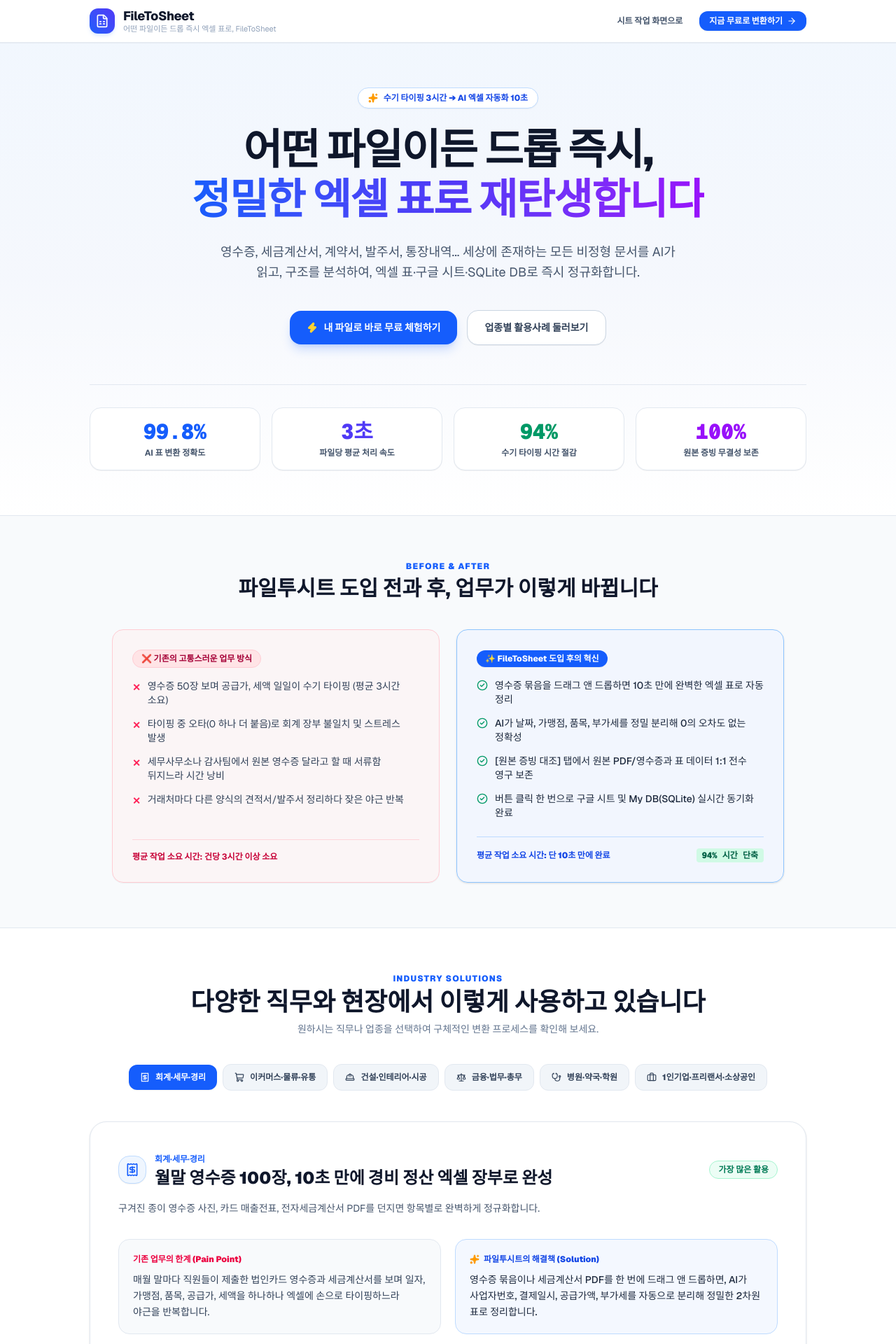
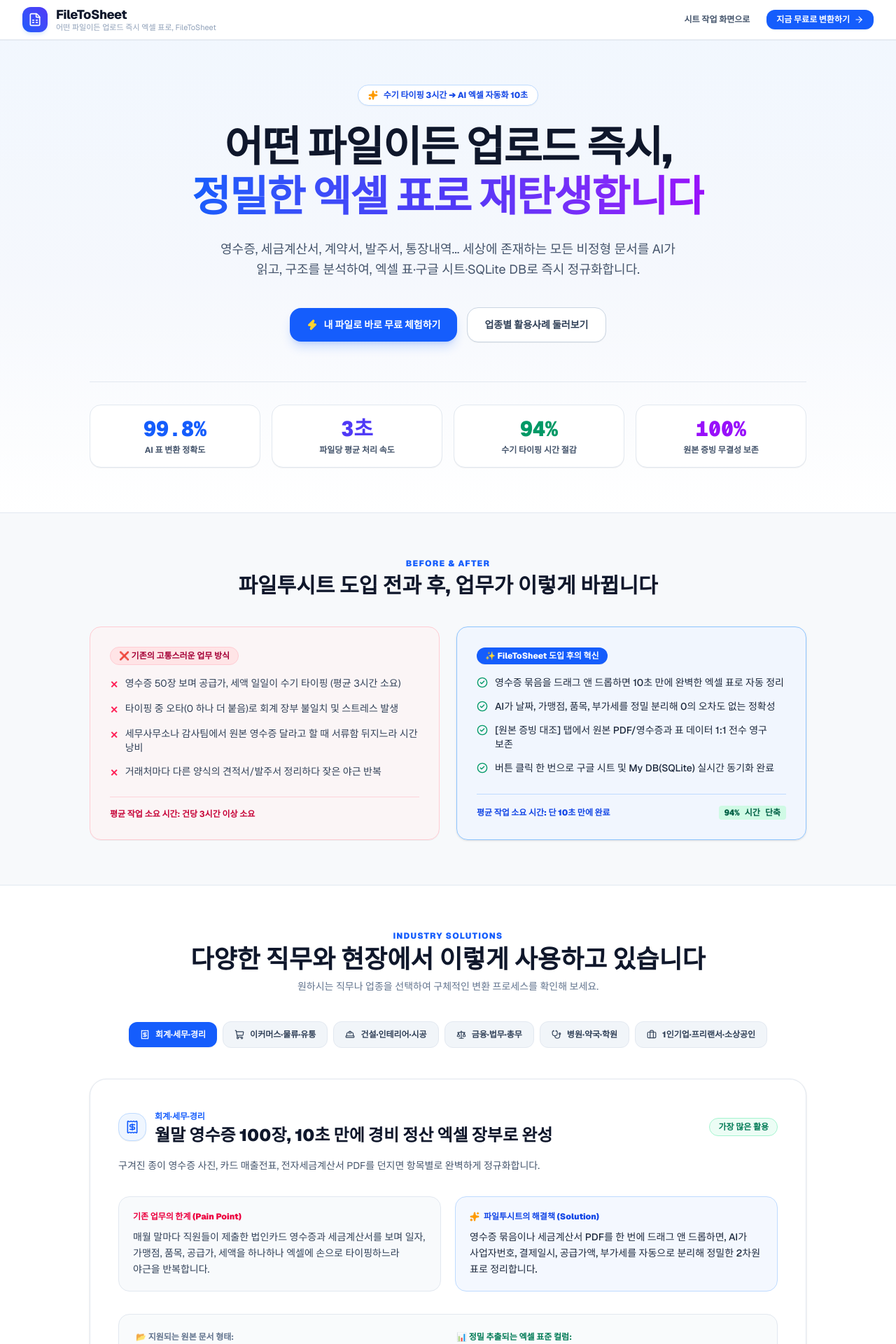
Before and after one commit to Charismagreat/FileToSheet, a Next.js app: page /use-cases in a window 1280 px wide. Shown: the top 1920 px of the page at 70% size. Built offline with nearby package versions, Linux system fonts and the light colour scheme.

Commit message:
fix(layout): unify all section container structures to max-w-5xl and update slogan to '업로드 즉시'

```diff
--- a/src/app/layout.tsx
+++ b/src/app/layout.tsx
@@ -13,8 +13,8 @@
 });
 
 export const metadata: Metadata = {
-  title: "FileToSheet - 어떤 파일이든 드롭 즉시 엑셀 표로",
-  description: "영수증, 전표 이미지, PDF, 엑셀, CSV 파일을 드롭 즉시 2차원 스프레드시트로 변환하는 FileToSheet SaaS",
+  title: "FileToSheet - 어떤 파일이든 업로드 즉시 엑셀 표로",
+  description: "영수증, 전표 이미지, PDF, 엑셀, CSV 파일을 업로드 즉시 2차원 스프레드시트로 변환하는 FileToSheet SaaS",
 };
 
 export default function RootLayout({ children }: LayoutProps<"/">) {
--- a/src/app/use-cases/page.tsx
+++ b/src/app/use-cases/page.tsx
@@ -113,20 +113,19 @@
 
   return (
     <div className="min-h-screen bg-slate-50 text-slate-800 flex flex-col font-sans selection:bg-blue-600 selection:text-white">
-      {/* 1. 상단 글로벌 내비게이션 바 (max-w-5xl 수직 정렬 일치) */}
-      <header className="border-b border-slate-200/80 bg-white/95 backdrop-blur sticky top-0 z-40 px-4 sm:px-6 lg:px-8 py-3 shadow-2xs">
-        <div className="max-w-5xl mx-auto w-full flex items-center justify-between">
-          <Link href="/" className="flex items-center gap-3 group">
+      {/* 1. 상단 글로벌 내비게이션 바 (메인 화면 헤더와 동일한 전폭 패딩 정렬) */}
+      <header className="border-b border-slate-200/80 bg-white/95 backdrop-blur sticky top-0 z-50 px-4 sm:px-6 lg:px-8 py-2.5 flex items-center justify-between gap-4 shadow-2xs">
+        <Link href="/" className="flex items-center gap-3 group shrink-0">
           <div className="w-9 h-9 rounded-xl bg-gradient-to-tr from-blue-600 to-indigo-600 flex items-center justify-center shadow-md shadow-blue-500/15 group-hover:scale-105 transition">
             <FileSpreadsheet className="w-5 h-5 text-white" />
           </div>
           <div>
             <span className="font-extrabold text-lg tracking-tight text-slate-900 leading-tight block">FileToSheet</span>
-              <p className="text-[11px] text-slate-400 font-normal leading-tight hidden sm:block">어떤 파일이든 드롭 즉시 엑셀 표로, FileToSheet</p>
+            <p className="text-[11px] text-slate-400 font-normal leading-tight hidden sm:block">어떤 파일이든 업로드 즉시 엑셀 표로, FileToSheet</p>
           </div>
         </Link>
 
-          <div className="flex items-center gap-2.5">
+        <div className="flex items-center gap-2.5 shrink-0">
           <Link
             href="/"
             className="text-xs font-bold px-3.5 py-1.5 rounded-xl text-slate-600 hover:text-slate-900 hover:bg-slate-100 transition active:scale-95"
@@ -141,11 +140,10 @@
             <ArrowRight className="w-3.5 h-3.5" />
           </Link>
         </div>
-        </div>
       </header>
 
       {/* 2. Hero Section: 밝고 신뢰감 있는 라이트 블루 그라디언트 테마 (max-w-5xl 일치) */}
-      <section className="relative overflow-hidden pt-16 pb-16 px-4 sm:px-6 lg:px-8 border-b border-slate-200 bg-gradient-to-b from-blue-50/70 via-indigo-50/30 to-white">
+      <section className="relative overflow-hidden pt-16 pb-16 px-4 sm:px-6 lg:px-8 border-b border-slate-200 bg-gradient-to-b from-blue-50/70 via-indigo-50/30 to-white w-full">
         <div className="max-w-5xl mx-auto w-full text-center relative z-10 flex flex-col items-center">
           <div className="inline-flex items-center gap-2 px-3.5 py-1.5 rounded-full bg-white border border-blue-200 text-blue-700 text-xs font-extrabold mb-6 shadow-xs animate-in fade-in slide-in-from-top-3">
             <Sparkles className="w-3.5 h-3.5 text-amber-500 fill-amber-500" />
@@ -153,7 +151,7 @@
           </div>
 
           <h1 className="text-3xl sm:text-5xl lg:text-6xl font-black text-slate-900 tracking-tight leading-[1.18] mb-6 break-keep max-w-4xl mx-auto">
-            어떤 파일이든 드롭 즉시, <br className="hidden sm:inline" />
+            어떤 파일이든 업로드 즉시, <br className="hidden sm:inline" />
             <span className="bg-clip-text text-transparent bg-gradient-to-r from-blue-600 via-indigo-600 to-purple-600">
               정밀한 엑셀 표로 재탄생합니다
             </span>
@@ -180,7 +178,7 @@
             </a>
           </div>
 
-          {/* 4대 핵심 지표 카드 그리드 (max-w-5xl 전체 폭 일치) */}
+          {/* 4대 핵심 지표 카드 그리드 (max-w-5xl 기준) */}
           <div className="grid grid-cols-2 sm:grid-cols-4 gap-4 w-full pt-8 border-t border-slate-200">
             <div className="bg-white border border-slate-200 rounded-2xl p-4 shadow-2xs text-center">
               <div className="text-2xl sm:text-3xl font-black text-blue-600 font-mono">99.8%</div>
@@ -202,8 +200,9 @@
         </div>
       </section>
 
-      {/* 3. Before vs After 비교 섹션 (일정한 높이와 명확한 대비) */}
-      <section className="py-16 px-4 sm:px-6 lg:px-8 max-w-5xl mx-auto w-full">
+      {/* 3. Before vs After 비교 섹션 (일정한 높이와 명확한 대비 - max-w-5xl w-full 완전 통일) */}
+      <section className="py-16 px-4 sm:px-6 lg:px-8 border-b border-slate-200 bg-slate-50/50 w-full">
+        <div className="max-w-5xl mx-auto w-full">
           <div className="text-center mb-10">
             <h2 className="text-xs font-black text-blue-600 uppercase tracking-widest mb-1.5">BEFORE & AFTER</h2>
             <h3 className="text-2xl sm:text-3xl font-extrabold text-slate-900 break-keep">
@@ -211,7 +210,7 @@
             </h3>
           </div>
 
-        <div className="grid grid-cols-1 md:grid-cols-2 gap-6 items-stretch">
+          <div className="grid grid-cols-1 md:grid-cols-2 gap-6 items-stretch w-full">
             {/* Before 카드 */}
             <div className="p-6 sm:p-7 rounded-2xl bg-rose-50/50 border border-rose-200 shadow-2xs flex flex-col justify-between">
               <div>
@@ -273,10 +272,11 @@
               </div>
             </div>
           </div>
+        </div>
       </section>
 
-      {/* 4. 직무 및 업종별 6대 핵심 활용사례 인터랙티브 탐색기 */}
-      <section id="use-cases-list" className="py-16 px-4 sm:px-6 lg:px-8 border-t border-slate-200 bg-white">
+      {/* 4. 직무 및 업종별 6대 핵심 활용사례 인터랙티브 탐색기 (max-w-5xl w-full 완전 통일) */}
+      <section id="use-cases-list" className="py-16 px-4 sm:px-6 lg:px-8 border-b border-slate-200 bg-white w-full">
         <div className="max-w-5xl mx-auto w-full">
           <div className="text-center mb-10">
             <h2 className="text-xs font-black text-blue-600 uppercase tracking-widest mb-1.5">INDUSTRY SOLUTIONS</h2>
@@ -286,8 +286,8 @@
             <p className="text-slate-500 text-sm mt-2 break-keep">원하시는 직무나 업종을 선택하여 구체적인 변환 프로세스를 확인해 보세요.</p>
           </div>
 
-          {/* 카테고리 탭 선택 바 (라이트 테마에 최적화) */}
-          <div className="flex items-center justify-start sm:justify-center gap-2 overflow-x-auto pb-3 no-scrollbar">
+          {/* 카테고리 탭 선택 바 */}
+          <div className="flex items-center justify-start sm:justify-center gap-2 overflow-x-auto pb-3 no-scrollbar w-full">
             {useCases.map((c, idx) => {
               const IconComp = c.icon;
               const isActive = activeCategory === idx;
@@ -313,7 +313,7 @@
             const current = useCases[activeCategory];
             const Icon = current.icon;
             return (
-              <div className="mt-8 bg-white border border-slate-200 rounded-3xl p-6 sm:p-10 shadow-sm relative overflow-hidden animate-in fade-in duration-300">
+              <div className="mt-8 bg-white border border-slate-200 rounded-3xl p-6 sm:p-10 shadow-sm relative overflow-hidden animate-in fade-in duration-300 w-full">
                 <div className="flex flex-wrap items-center justify-between gap-3 mb-4">
                   <div className="flex items-center gap-3">
                     <div className="w-10 h-10 rounded-2xl bg-blue-50 border border-blue-200 text-blue-600 flex items-center justify-center shadow-2xs">
@@ -332,7 +332,7 @@
                 <p className="text-slate-600 text-sm leading-relaxed mb-8 break-keep">{current.subtitle}</p>
 
                 {/* 문제와 솔루션 2열 그리드 (균형 잡힌 박스) */}
-                <div className="grid grid-cols-1 md:grid-cols-2 gap-5 mb-8 items-stretch">
+                <div className="grid grid-cols-1 md:grid-cols-2 gap-5 mb-8 items-stretch w-full">
                   <div className="bg-slate-50 border border-slate-200 p-5 rounded-2xl flex flex-col justify-between">
                     <div>
                       <span className="text-xs font-black text-rose-600 flex items-center gap-1.5 mb-2.5">
@@ -353,7 +353,7 @@
                 </div>
 
                 {/* 입력 문서 ➔ 추출 컬럼 매핑 파이프라인 */}
-                <div className="bg-slate-50/80 border border-slate-200 p-6 rounded-2xl mb-8">
+                <div className="bg-slate-50/80 border border-slate-200 p-6 rounded-2xl mb-8 w-full">
                   <div className="grid grid-cols-1 md:grid-cols-2 gap-6">
                     <div>
                       <span className="text-xs font-bold text-slate-500 block mb-2.5">📂 지원되는 원본 문서 형태:</span>
@@ -406,8 +406,9 @@
         </div>
       </section>
 
-      {/* 5. FileToSheet만의 4대 차별화 핵심 기술 (Why Us?) */}
-      <section className="py-16 px-4 sm:px-6 lg:px-8 max-w-5xl mx-auto w-full">
+      {/* 5. FileToSheet만의 4대 차별화 핵심 기술 (Why Us? - max-w-5xl w-full 완전 통일) */}
+      <section className="py-16 px-4 sm:px-6 lg:px-8 border-b border-slate-200 bg-slate-50/40 w-full">
+        <div className="max-w-5xl mx-auto w-full">
           <div className="text-center mb-10">
             <h2 className="text-xs font-black text-blue-600 uppercase tracking-widest mb-1.5">WHY FILETOSHEET</h2>
             <h3 className="text-2xl sm:text-3xl font-extrabold text-slate-900 break-keep">
@@ -415,7 +416,7 @@
             </h3>
           </div>
 
-        <div className="grid grid-cols-1 md:grid-cols-2 lg:grid-cols-4 gap-5 items-stretch">
+          <div className="grid grid-cols-1 md:grid-cols-2 lg:grid-cols-4 gap-5 items-stretch w-full">
             <div className="p-6 rounded-2xl bg-white border border-slate-200 shadow-2xs hover:shadow-md hover:border-blue-300 transition flex flex-col justify-between">
               <div>
                 <div className="w-10 h-10 rounded-xl bg-blue-50 text-blue-600 flex items-center justify-center mb-4">
@@ -468,32 +469,33 @@
               <span className="text-[11px] text-purple-600 font-bold mt-4 block">안심 보안 아키텍처 →</span>
             </div>
           </div>
+        </div>
       </section>
 
-      {/* 6. 자주 묻는 질문 (FAQ) */}
-      <section className="py-16 px-4 sm:px-6 lg:px-8 border-t border-slate-200 bg-slate-50/60">
+      {/* 6. 자주 묻는 질문 (FAQ - max-w-5xl w-full 완전 통일) */}
+      <section className="py-16 px-4 sm:px-6 lg:px-8 border-b border-slate-200 bg-white w-full">
         <div className="max-w-5xl mx-auto w-full">
           <div className="text-center mb-10">
             <h2 className="text-xs font-black text-blue-600 uppercase tracking-widest mb-1.5">FAQ</h2>
             <h3 className="text-2xl sm:text-3xl font-extrabold text-slate-900">자주 묻는 질문</h3>
           </div>
 
-          <div className="space-y-4">
-            <div className="p-5 sm:p-6 rounded-2xl bg-white border border-slate-200 shadow-2xs">
+          <div className="space-y-4 w-full">
+            <div className="p-5 sm:p-6 rounded-2xl bg-slate-50/70 border border-slate-200 shadow-2xs">
               <h4 className="text-sm font-bold text-slate-900 mb-2">Q. 어떤 형식의 파일을 올릴 수 있나요?</h4>
               <p className="text-xs sm:text-sm text-slate-600 leading-relaxed break-keep">
                 엑셀 파일(.xlsx, .xls), 텍스트/표 데이터(.csv), PDF 문서(.pdf), 그리고 스마트폰으로 촬영하거나 스캔한 모든 이미지 포맷(.png, .jpg, .jpeg, .webp 등)을 완벽하게 지원합니다.
               </p>
             </div>
 
-            <div className="p-5 sm:p-6 rounded-2xl bg-white border border-slate-200 shadow-2xs">
+            <div className="p-5 sm:p-6 rounded-2xl bg-slate-50/70 border border-slate-200 shadow-2xs">
               <h4 className="text-sm font-bold text-slate-900 mb-2">Q. 여러 개의 영수증을 한 번에 올려도 되나요?</h4>
               <p className="text-xs sm:text-sm text-slate-600 leading-relaxed break-keep">
                 네, 하단 중앙의 파일 업로드 버튼에서 여러 파일을 한 번에 선택하거나 테이블 영역으로 드래그 앤 드롭하시면, 우측 하단의 실시간 큐 모니터링 창이 작동하여 순차적으로 자동 파싱 및 분배 적재합니다.
               </p>
             </div>
 
-            <div className="p-5 sm:p-6 rounded-2xl bg-white border border-slate-200 shadow-2xs">
+            <div className="p-5 sm:p-6 rounded-2xl bg-slate-50/70 border border-slate-200 shadow-2xs">
               <h4 className="text-sm font-bold text-slate-900 mb-2">Q. 회사 기밀이나 개인정보 유출 위험은 없나요?</h4>
               <p className="text-xs sm:text-sm text-slate-600 leading-relaxed break-keep">
                 파일투시트는 엔터프라이즈 보안 가이드라인을 준수합니다. 업로드된 문서는 고객님의 승인 없이 외부에 공유되지 않으며, 인공지능 모델의 학습 데이터로 재활용되지 않습니다.
@@ -503,8 +505,8 @@
         </div>
       </section>
 
-      {/* 7. 최종 하단 전환 CTA 배너 (세련된 블루-인디고 카드) */}
-      <section className="py-16 px-4 sm:px-6 lg:px-8 border-t border-slate-200 text-center bg-white">
+      {/* 7. 최종 하단 전환 CTA 배너 (max-w-5xl w-full 완전 통일) */}
+      <section className="py-16 px-4 sm:px-6 lg:px-8 border-b border-slate-200 text-center bg-slate-50/60 w-full">
         <div className="max-w-5xl mx-auto w-full rounded-3xl bg-gradient-to-r from-blue-600 via-indigo-600 to-purple-600 p-8 sm:p-12 text-white shadow-xl shadow-indigo-500/15 flex flex-col items-center">
           <div className="w-12 h-12 rounded-2xl bg-white/20 backdrop-blur flex items-center justify-center text-white mb-5 shadow-inner">
             <FileSpreadsheet className="w-6 h-6" />
@@ -514,7 +516,7 @@
             시간을 낭비하지 마세요
           </h2>
           <p className="text-blue-100 text-sm max-w-lg mb-8 leading-relaxed break-keep">
-            지금 바로 첫 파일을 드롭해 보세요. 3초 만에 정리된 엑셀 표를 직접 확인하실 수 있습니다.
+            지금 바로 첫 파일을 업로드해 보세요. 3초 만에 정리된 엑셀 표를 직접 확인하실 수 있습니다.
           </p>
           <Link
             href="/"
@@ -526,14 +528,14 @@
         </div>
       </section>
 
-      {/* 8. 푸터 */}
-      <footer className="border-t border-slate-200 bg-slate-50 py-8 px-4 sm:px-6 lg:px-8 text-center text-xs text-slate-500">
+      {/* 8. 푸터 (max-w-5xl w-full 완전 통일) */}
+      <footer className="bg-white py-8 px-4 sm:px-6 lg:px-8 text-center text-xs text-slate-500 border-t border-slate-200 w-full">
         <div className="max-w-5xl mx-auto w-full flex flex-col sm:flex-row items-center justify-between gap-4">
           <div className="flex items-center gap-2">
             <FileSpreadsheet className="w-4 h-4 text-blue-600" />
             <span className="font-extrabold text-slate-700">FileToSheet</span>
             <span className="text-slate-300">|</span>
-            <span>어떤 파일이든 드롭 즉시 엑셀 표로, FileToSheet</span>
+            <span>어떤 파일이든 업로드 즉시 엑셀 표로, FileToSheet</span>
           </div>
           <div>© 2026 FileToSheet. All rights reserved.</div>
         </div>
--- a/src/components/GlobalDropzone.tsx
+++ b/src/components/GlobalDropzone.tsx
@@ -54,7 +54,7 @@
         파일을 여기에 끌어다 놓으세요 (새 프로젝트 생성 또는 시트 추가)
       </h3>
       <p className="text-xs text-slate-500 mt-0.5 max-w-md font-normal">
-        거래명세서 이미지, 영수증, 통장 엑셀, 카드 내역 등 어떤 파일이든 드롭 즉시 완벽한 2차원 표로 정리됩니다.
+        거래명세서 이미지, 영수증, 통장 엑셀, 카드 내역 등 어떤 파일이든 업로드 즉시 완벽한 2차원 표로 정리됩니다.
       </p>
 
       <div className="flex flex-wrap items-center justify-center gap-2 mt-3 text-[11px] text-slate-600">
--- a/src/components/Header.tsx
+++ b/src/components/Header.tsx
@@ -104,7 +104,7 @@
           </div>
           <div>
             <span className="font-extrabold text-lg tracking-tight text-slate-900 leading-tight block">FileToSheet</span>
-            <p className="text-[11px] text-slate-400 font-normal leading-tight hidden sm:block">어떤 파일이든 드롭 즉시 엑셀 표로, FileToSheet</p>
+            <p className="text-[11px] text-slate-400 font-normal leading-tight hidden sm:block">어떤 파일이든 업로드 즉시 엑셀 표로, FileToSheet</p>
           </div>
         </div>
 
--- a/src/components/WelcomeDropzone.tsx
+++ b/src/components/WelcomeDropzone.tsx
@@ -71,7 +71,7 @@
           어떤 파일이든 여기에 끌어다 놓으세요
         </h2>
         <p className="text-xs sm:text-sm text-slate-500 mt-1.5 max-w-md font-normal leading-relaxed">
-          거래명세서 이미지, 영수증, 통장 엑셀, 카드 내역 등 어떤 파일이든 드롭 즉시 완벽한 2차원 표로 정리됩니다.
+          거래명세서 이미지, 영수증, 통장 엑셀, 카드 내역 등 어떤 파일이든 업로드 즉시 완벽한 2차원 표로 정리됩니다.
         </p>
 
         {/* 🌟 자연어 요청(프롬프트) 입력창 */}
```
Lines whose indentation alone changed are shown as unchanged.
